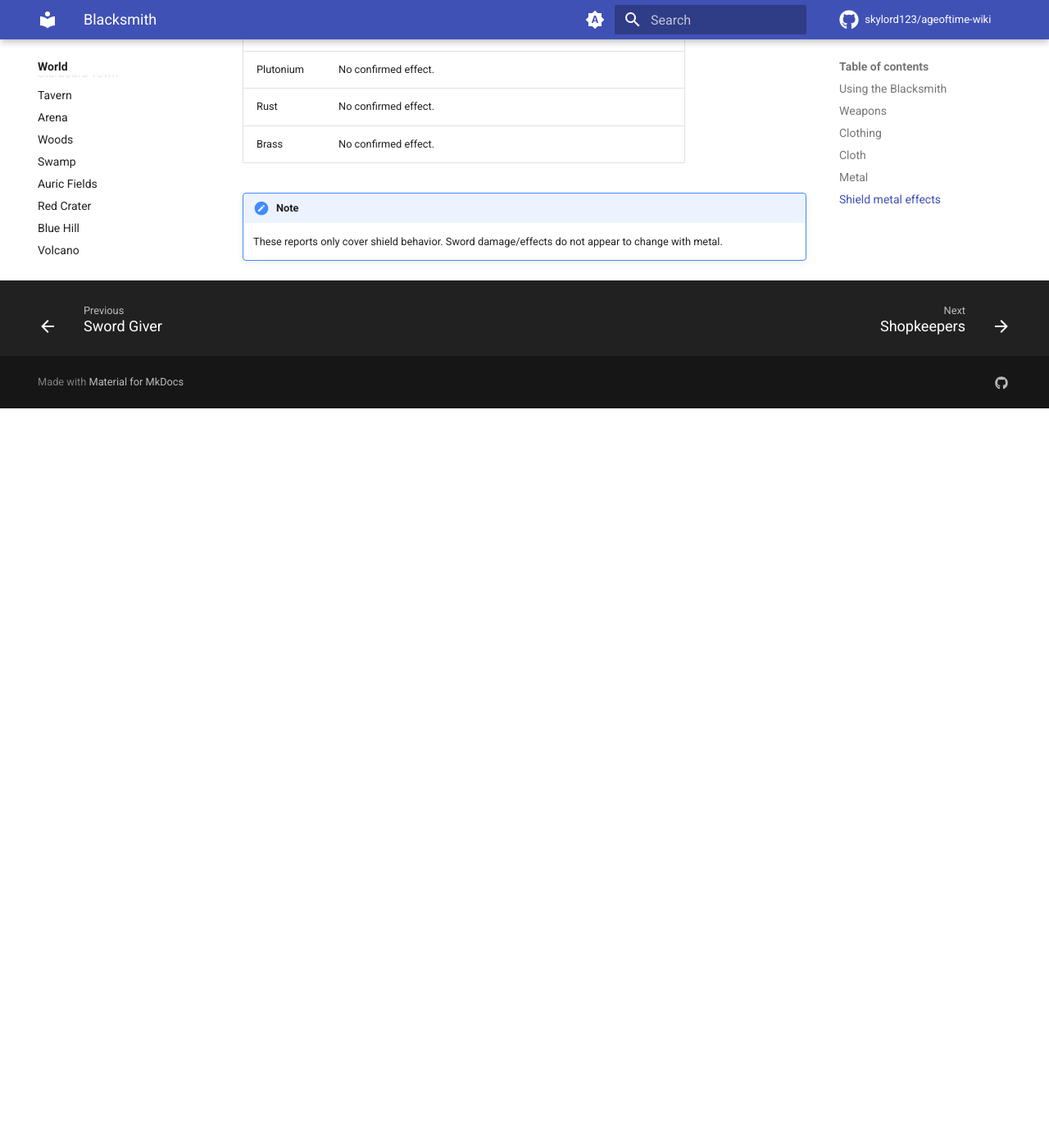
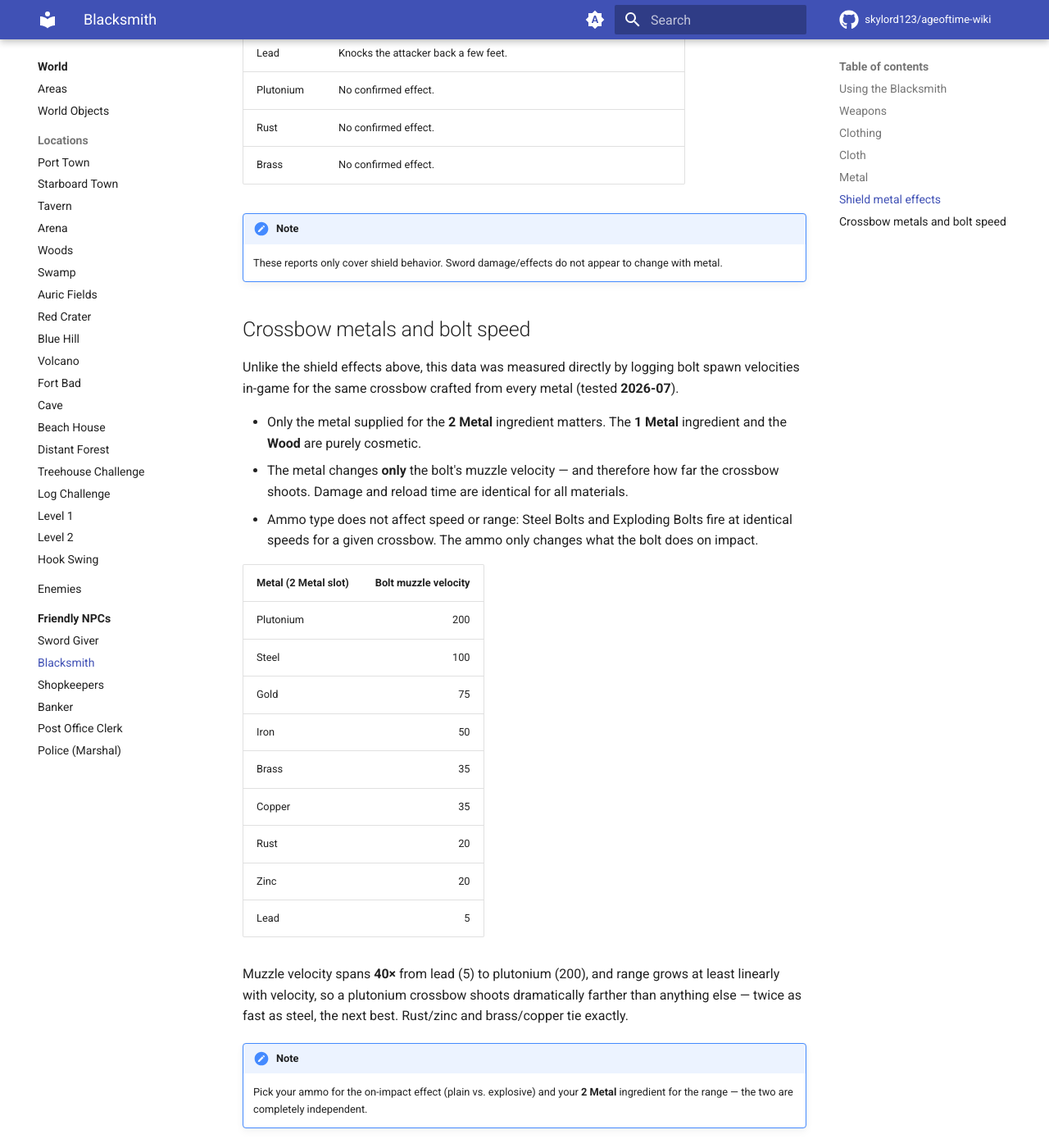
Before and after one commit to skylord123/ageoftime-wiki, an MkDocs documentation site: the page built from docs/npcs/blacksmith.md, in a window 1280 px wide and 1400 px high, scrolled down 2660 px. Shown: the whole window at 82% size. Built offline with MkDocs 1.6.1 and Material for MkDocs 9.7.7, drawn with Linux system fonts in a browser that asks for light colours; comment, search, counter and statistics services are not loaded; before the commit the page ends 3158 px from its top, so only the background shows below that; some of the changed text lies outside the part shown.

Commit message:
Document crossbow metal bolt speeds on Blacksmith and Weapons pages

```diff
--- a/docs/npcs/blacksmith.md
+++ b/docs/npcs/blacksmith.md
@@ -52,7 +52,9 @@
   special metal effects.
 - [Shields](../items/weapons.md#shield) can trigger special effects based on their
   body metal.
-- Crossbow metal behavior remains only partially documented by the community.
+- [Crossbows](../items/weapons.md#crossbow) fire bolts faster or slower depending
+  on a single metal slot — see
+  [Crossbow metals and bolt speed](#crossbow-metals-and-bolt-speed).
 
 ## Clothing
 
@@ -99,3 +101,40 @@
 !!! note
     These reports only cover shield behavior. Sword damage/effects do not
     appear to change with metal.
+
+## Crossbow metals and bolt speed
+
+Unlike the shield effects above, this data was measured directly by logging
+bolt spawn velocities in-game for the same crossbow crafted from every metal
+(tested **2026-07**).
+
+- Only the metal supplied for the **2 Metal** ingredient matters. The
+  **1 Metal** ingredient and the **Wood** are purely cosmetic.
+- The metal changes **only** the bolt's muzzle velocity — and therefore how
+  far the crossbow shoots. Damage and reload time are identical for all
+  materials.
+- Ammo type does not affect speed or range: Steel Bolts and Exploding Bolts
+  fire at identical speeds for a given crossbow. The ammo only changes what
+  the bolt does on impact.
+
+| Metal (2 Metal slot) | Bolt muzzle velocity |
+|---|---:|
+| Plutonium | 200 |
+| Steel | 100 |
+| Gold | 75 |
+| Iron | 50 |
+| Brass | 35 |
+| Copper | 35 |
+| Rust | 20 |
+| Zinc | 20 |
+| Lead | 5 |
+
+Muzzle velocity spans **40×** from lead (5) to plutonium (200), and range
+grows at least linearly with velocity, so a plutonium crossbow shoots
+dramatically farther than anything else — twice as fast as steel, the next
+best. Rust/zinc and brass/copper tie exactly.
+
+!!! note
+    Pick your ammo for the on-impact effect (plain vs. explosive) and your
+    **2 Metal** ingredient for the range — the two are completely
+    independent.
```
Also changed, not shown: docs/items/weapons.md (+7 -2 lines).
